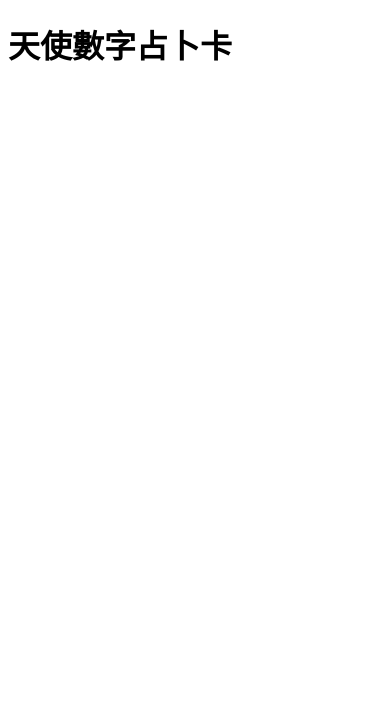
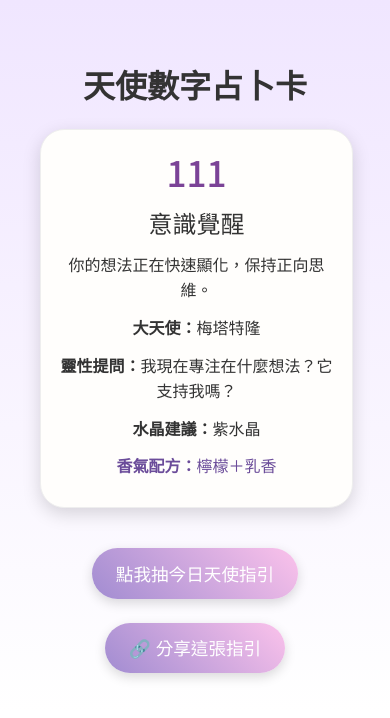
Before and after one commit to MorningTINA/morningangel-number, a plain HTML site: page index.html in a window 390 px wide. Drawn offline with Linux system fonts and the light colour scheme.

Commit message:
Add files via upload

```diff
--- a/index.html
+++ b/index.html
@@ -1,4 +1,3 @@
-
 <!DOCTYPE html>
 <html lang="zh-Hant">
 <head>
@@ -6,10 +5,118 @@
   <meta name="viewport" content="width=device-width, initial-scale=1.0" />
   <title>天使數字占卜卡</title>
   <link href="https://fonts.googleapis.com/css2?family=Noto+Sans+TC:wght@300;500&display=swap" rel="stylesheet">
-  <!-- ...略，實際會貼入完整 HTML ... -->
+  <style>
+    body {
+      font-family: 'Noto Sans TC', sans-serif;
+      background: linear-gradient(#f0e6ff, #fff);
+      padding: 2rem;
+      text-align: center;
+      color: #333;
+      transition: background-image 1s ease-in-out;
+    }
+    .card {
+      width: 90%;
+      max-width: 360px;
+      margin: 1rem auto;
+      padding: 1.5rem;
+      border-radius: 1.5rem;
+      box-shadow: 0 6px 18px rgba(0, 0, 0, 0.15);
+      background: #fffefc;
+      border: 1px solid #eee;
+    }
+    .number {
+      font-size: 2.8rem;
+      font-weight: 500;
+      color: #7b4397;
+    }
+    .title {
+      font-size: 1.5rem;
+      margin: 0.5rem 0;
+      font-weight: 500;
+    }
+    .message, .archangel, .question, .crystal, .scent {
+      margin: 0.75rem 0;
+      font-size: 1rem;
+      line-height: 1.6;
+    }
+    .scent {
+      font-weight: 500;
+      color: #6b4c9a;
+    }
+    button {
+      padding: 0.8rem 1.5rem;
+      margin-top: 1.5rem;
+      font-size: 1.1rem;
+      background: linear-gradient(45deg, #a18cd1, #fbc2eb);
+      color: white;
+      border: none;
+      border-radius: 2rem;
+      cursor: pointer;
+      box-shadow: 0 4px 12px rgba(0,0,0,0.15);
+    }
+    button:hover {
+      background: linear-gradient(45deg, #cba3f3, #fdd9f9);
+    }
+    @media (max-width: 480px) {
+      .card {
+        padding: 1rem;
+      }
+      .number {
+        font-size: 2.2rem;
+      }
+    }
+  </style>
 </head>
 <body id="main-body" style="background-size: cover; background-position: center; background-repeat: no-repeat;">
   <h1>天使數字占卜卡</h1>
-  <!-- 內容省略，實際完整貼入 Canvas HTML -->
+  <div class="card" id="angel-card">
+    <div class="number" id="number">111</div>
+    <div class="title" id="title">意識覺醒</div>
+    <div class="message" id="message">你的想法正在快速顯化，保持正向思維。</div>
+    <div class="archangel" id="archangel"><strong>大天使：</strong>梅塔特隆</div>
+    <div class="question" id="question"><strong>靈性提問：</strong>我現在專注在什麼想法？它支持我嗎？</div>
+    <div class="crystal" id="crystal"><strong>水晶建議：</strong>紫水晶</div>
+    <div class="scent" id="scent"><strong>香氣配方：</strong>檸檬＋乳香</div>
+  </div>
+  <button onclick="drawCard()">點我抽今日天使指引</button>
+  <br/>
+  <button onclick="shareCard()">🔗 分享這張指引</button>
+
+  <script>
+    const cards = [
+      { number: "111", title: "意識覺醒", message: "你的想法正在快速顯化，保持正向思維。", archangel: "梅塔特隆 Metatron", question: "我現在需要聚焦於哪些念頭，才能創造我想要的實相？", crystal: "紫水晶、金髮晶", scent: "檸檬＋乳香" }
+    ];
+    const backgroundImages = {
+      "111": "https://images.unsplash.com/photo-1582034984651-65a773dc9b71?auto=format&fit=crop&w=1200&q=80"
+    };
+
+    function drawCard() {
+      const randomCard = cards[Math.floor(Math.random() * cards.length)];
+      document.getElementById("number").textContent = randomCard.number;
+      document.getElementById("title").textContent = randomCard.title;
+      document.getElementById("message").textContent = randomCard.message;
+      document.getElementById("archangel").innerHTML = "<strong>大天使：</strong>" + randomCard.archangel;
+      document.getElementById("question").innerHTML = "<strong>靈性提問：</strong>" + randomCard.question;
+      document.getElementById("crystal").innerHTML = "<strong>水晶建議：</strong>" + randomCard.crystal;
+      document.getElementById("scent").innerHTML = "<strong>香氣配方：</strong>" + randomCard.scent;
+
+      const bg = backgroundImages[randomCard.number];
+      if (bg) {
+        document.getElementById("main-body").style.backgroundImage = `url(${bg})`;
+      }
+    }
+
+    function shareCard() {
+      const number = document.getElementById("number").textContent;
+      const title = document.getElementById("title").textContent;
+      const message = document.getElementById("message").textContent;
+      const text = `💫 今日天使數字是 ${number}：${title}，\n${message}（點我抽牌👉 https://angel-oracle.netlify.app）`;
+      if (navigator.share) {
+        navigator.share({ title: '天使數字指引', text: text, url: window.location.href });
+      } else {
+        alert("目前瀏覽器不支援分享功能，請手動複製以下文字：\n" + text);
+      }
+    }
+  </script>
 </body>
 </html>
```
